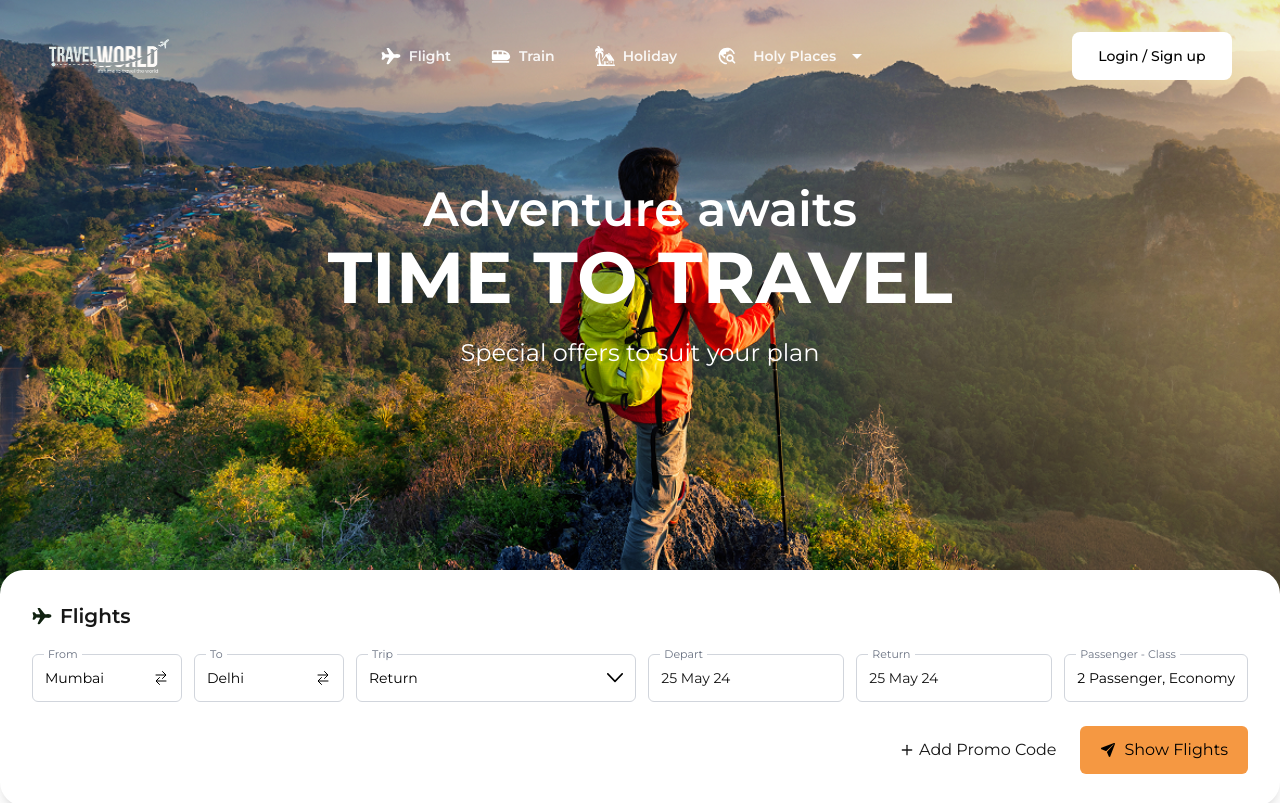
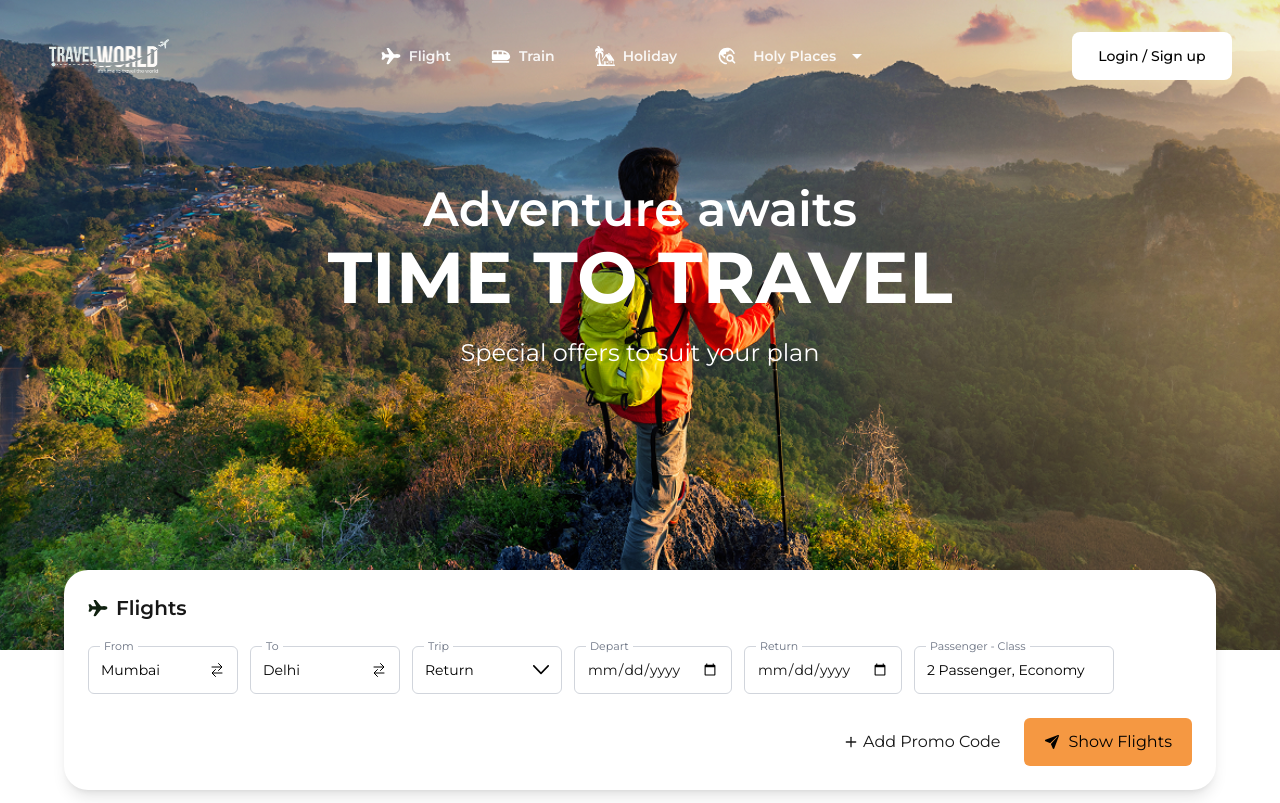
Before and after one commit to jainkhushi0405/travel-website, a Next.js app: page / in a window 1280 px wide. Shown: the top 803 px of the page. Built offline with nearby package versions, Linux system fonts and the light colour scheme.

Commit message:
Search form UI fix + calendar date picker + CommonInput update

```diff
--- a/components/CommonInput.tsx
+++ b/components/CommonInput.tsx
@@ -41,10 +41,11 @@ export default function CommonInput({
       >
         {editable ? (
           <input
-            value={value}
-            onChange={onChange}
-            className="w-full outline-none text-sm"
-          />
+  type={label === "Depart" || label === "Return" ? "date" : "text"}
+  value={value}
+  onChange={onChange}
+  className="w-full outline-none text-sm"
+/>
         ) : (
           <span className="text-sm text-black truncate w-full">{value}</span>
         )}
--- a/components/Searchform.tsx
+++ b/components/Searchform.tsx
@@ -11,8 +11,8 @@ export default function Searchform() {
 
   const dropdownRef = useRef<HTMLDivElement>(null);
 
-  const [departDate, setDepartDate] = useState("25 May 24");
-  const [returnDate, setReturnDate] = useState("25 May 24");
+const [departDate, setDepartDate] = useState("");
+const [returnDate, setReturnDate] = useState("");
 
   useEffect(() => {
     function handleClickOutside(event: MouseEvent) {
@@ -29,7 +29,7 @@ export default function Searchform() {
   }, []);
 
   return (
-    <div className="bg-white shadow-lg rounded-3xl p-8 max-w-7xl mx-auto -mt-20 relative z-10">
+   <div className="bg-white shadow-lg rounded-3xl px-6 py-6 max-w-6xl mx-auto -mt-20 relative z-10">
 
       {/* TITLE */}
       <h3 className="font-semibold text-xl mb-6 flex items-center gap-2">
@@ -55,7 +55,7 @@ export default function Searchform() {
         />
 
         {/* TRIP */}
-        <div ref={dropdownRef} className="relative min-w-[150px] flex-1">
+        <div ref={dropdownRef} className="relative min-w-[150px] max-w-[160px]">
           <CommonInput
             label="Trip"
             value={tripType}
@@ -88,7 +88,6 @@ export default function Searchform() {
   value={departDate}
   editable={true}
   onChange={(e) => setDepartDate(e.target.value)}
-          className="min-w-[150px]"
 />
 
 <CommonInput
@@ -96,13 +95,11 @@ export default function Searchform() {
   value={returnDate}
   editable={true}
   onChange={(e) => setReturnDate(e.target.value)}
-          className="min-w-[150px]"
 />
-
         <CommonInput
           label="Passenger - Class"
           value="2 Passenger, Economy"
-          className="min-w-[150px]"
+          className="min-w-[200px]"
         />
 
       </div>
```
Lines whose indentation alone changed are shown as unchanged.
